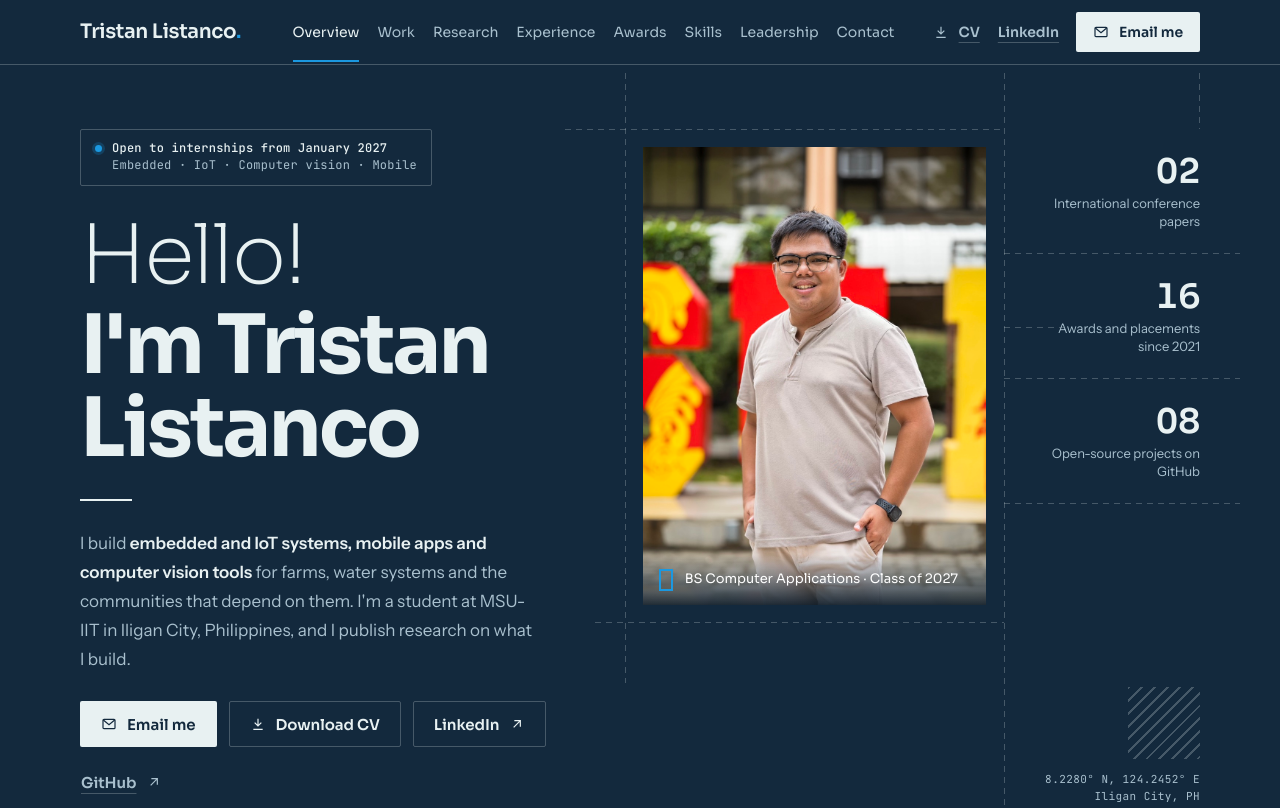
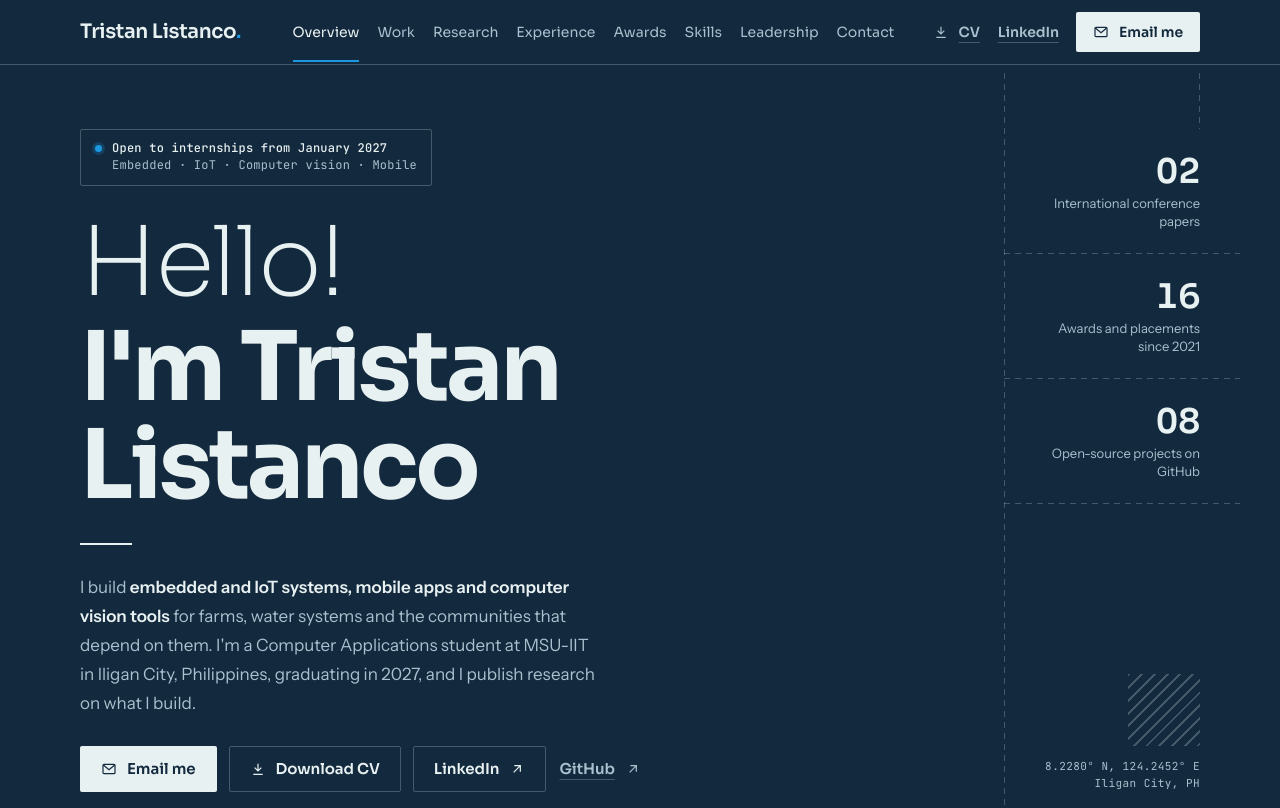
Before and after one commit to TristanListanco/TristanListanco.github.io, a plain HTML site: page index.html in a window 1280 px wide. Shown: the top 808 px of the page. Drawn offline with Linux system fonts and the light colour scheme.

Commit message:
Remove the hero photo
The hero is now two columns (intro and stats). The name is set
larger and the intro wider to balance the space, and the degree and
graduation year from the old photo caption move into the intro.

```diff
--- a/index.html
+++ b/index.html
@@ -317,7 +317,7 @@ html[data-view="contact"] #contact { display: flex; flex-direction: column; just
 
 .hero-grid {
   display: grid;
-  grid-template-columns: minmax(0, 1.12fr) minmax(0, 0.78fr) 196px;
+  grid-template-columns: minmax(0, 1fr) 196px;
   align-items: stretch;
   padding-top: clamp(32px, 5vw, 64px);
   position: relative;
@@ -331,11 +331,11 @@ html[data-view="contact"] #contact { display: flex; flex-direction: column; just
 .status strong { display: block; color: var(--band-fg); font-weight: 500; }
 .dot { width: 7px; height: 7px; margin-top: 5px; border-radius: 50%; background: var(--band-accent); box-shadow: 0 0 0 3px rgba(27,152,224,.22); flex: none; }
 
-.hero h1 { font-size: var(--step-4); line-height: 1.02; letter-spacing: -0.035em; font-weight: 700; }
+.hero h1 { font-size: clamp(2.75rem, 7.5vw, 6rem); line-height: 1.02; letter-spacing: -0.035em; font-weight: 700; }
 .hero h1 .hello { display: block; font-weight: 200; letter-spacing: -0.02em; margin-bottom: 0.08em; }
 .hero h1 .line { display: block; }
 .rule { width: 52px; height: 2px; background: var(--band-fg); display: block; }
-.intro { max-width: 40ch; color: var(--band-muted); font-size: 1.0625rem; line-height: 1.7; }
+.intro { max-width: 46ch; color: var(--band-muted); font-size: 1.0625rem; line-height: 1.7; }
 .intro strong { color: var(--band-fg); font-weight: 600; }
 
 /* Guide lines (the dashed construction grid) */
@@ -343,16 +343,6 @@ html[data-view="contact"] #contact { display: flex; flex-direction: column; just
 .gv { width: 1px; background: var(--dash-v); }
 .gh { height: 1px; background: var(--dash-h); }
 
-.hero-photo { position: relative; margin: 0; padding: 18px; align-self: start; }
-.hero-photo .frame { position: relative; overflow: hidden; background: #0f2234; }
-.hero-photo img { width: 100%; aspect-ratio: 3 / 4; object-fit: cover; object-position: 50% 22%; }
-.hero-photo figcaption {
-  position: absolute; left: 18px; right: 18px; bottom: 18px;
-  display: flex; align-items: center; gap: 12px;
-  padding: 14px 16px; background: linear-gradient(to top, rgba(10, 24, 37, .9), rgba(10, 24, 37, 0));
-  font: 500 0.8125rem/1.3 var(--font-display); color: #fff;
-}
-.nw { white-space: nowrap; }
 .badge-mark { width: 14px; height: 22px; border: 2px solid var(--band-accent); flex: none; }
 
 .hero-stats { position: relative; margin: 0; display: flex; flex-direction: column; text-align: right; }
@@ -371,12 +361,11 @@ html[data-view="contact"] #contact { display: flex; flex-direction: column; just
 @media (prefers-reduced-motion: no-preference) {
   .hero .gv { animation: drawV 1s cubic-bezier(.2,.7,.2,1) both; transform-origin: top; }
   .hero .gh { animation: drawH 1s cubic-bezier(.2,.7,.2,1) both; transform-origin: left; }
-  .hero-copy > *, .hero-photo .frame, .stat, .coords { animation: rise .7s cubic-bezier(.2,.7,.2,1) both; }
+  .hero-copy > *, .stat, .coords { animation: rise .7s cubic-bezier(.2,.7,.2,1) both; }
   .hero-copy > :nth-child(2) { animation-delay: .06s; }
   .hero-copy > :nth-child(3) { animation-delay: .12s; }
   .hero-copy > :nth-child(4) { animation-delay: .18s; }
   .hero-copy > :nth-child(5) { animation-delay: .24s; }
-  .hero-photo .frame { animation-delay: .1s; }
   .stat:nth-of-type(1) { animation-delay: .2s; }
   .stat:nth-of-type(2) { animation-delay: .28s; }
   .stat:nth-of-type(3) { animation-delay: .36s; }
@@ -620,7 +609,7 @@ html[data-view="contact"] #contact { display: flex; flex-direction: column; just
 
 /* ---------- Responsive ---------- */
 @media (max-width: 1080px) {
-  .hero-grid { grid-template-columns: minmax(0, 1fr) minmax(0, 0.8fr); }
+  .hero-grid { grid-template-columns: minmax(0, 1fr); }
   .hero-stats { grid-column: 1 / -1; flex-direction: row; text-align: left; margin-top: 24px; }
   .stat { flex: 1; padding: 22px 16px 22px 0; }
   .stat::after { display: none; }
@@ -659,8 +648,6 @@ html[data-view="contact"] #contact { display: flex; flex-direction: column; just
 @media (max-width: 640px) {
   .hero-grid { grid-template-columns: minmax(0, 1fr); }
   .hero-copy { padding-right: 0; }
-  .hero-photo { max-width: 400px; padding: 14px; margin-top: 24px; }
-  .hero-photo figcaption { left: 14px; right: 14px; bottom: 14px; }
   .hero-stats { flex-wrap: wrap; }
   .stat { flex: 1 1 30%; padding-right: 8px; }
   .stat + .stat { padding-left: 12px; }
@@ -682,7 +669,6 @@ html[data-view="contact"] #contact { display: flex; flex-direction: column; just
   .gallery { gap: 10px; }
   .about-photo, .about-more { display: none; }
   .hero-stats { order: 1; }
-  .hero-photo { order: 2; }
   .xp { grid-template-columns: minmax(0, 1fr) auto; }
   .xp .when { grid-column: 1; grid-row: 1; }
   .xp .role { grid-column: 2; grid-row: 1; }
@@ -736,7 +722,7 @@ html[data-view="contact"] #contact { display: flex; flex-direction: column; just
         <p class="status"><span class="dot" aria-hidden="true"></span><span><strong>Open to internships from January 2027</strong>Embedded · IoT · Computer vision · Mobile</span></p>
         <h1><span class="hello">Hello!</span> <span class="line">I'm Tristan</span> <span class="line">Listanco</span></h1>
         <span class="rule" aria-hidden="true"></span>
-        <p class="intro">I build <strong>embedded and IoT systems, mobile apps and computer vision tools</strong> for farms, water systems and the communities that depend on them. I'm a student at MSU-IIT in Iligan City, Philippines, and I publish research on what I build.</p>
+        <p class="intro">I build <strong>embedded and IoT systems, mobile apps and computer vision tools</strong> for farms, water systems and the communities that depend on them. I'm a Computer Applications student at MSU-IIT in Iligan City, Philippines, graduating in 2027, and I publish research on what I build.</p>
         <div class="actions">
           <a class="btn btn-primary" href="mailto:tristan.listanco@g.msuiit.edu.ph?subject=Hello%20Tristan">
             <svg viewBox="0 0 24 24" fill="none" stroke="currentColor" stroke-width="1.8" aria-hidden="true"><rect x="3" y="5" width="18" height="14" rx="1.5"/><path d="m3.5 6 8.5 7 8.5-7"/></svg>
@@ -750,17 +736,6 @@ html[data-view="contact"] #contact { display: flex; flex-direction: column; just
           <a class="btn btn-link" href="https://github.com/TristanListanco" target="_blank" rel="noopener">GitHub <svg class="arrow" viewBox="0 0 24 24" fill="none" stroke="currentColor" stroke-width="1.8" aria-hidden="true"><path d="M7 17 17 7M8 7h9v9"/></svg></a>
         </div>
       </div>
-
-      <figure class="hero-photo">
-        <span class="g gv hide-sm" style="left:0; top:-56px; bottom:-60px"></span>
-        <span class="g gh" style="top:0; left:-60px; right:0"></span>
-        <span class="g gh" style="bottom:0; left:-30px; right:0"></span>
-        <span class="g gh hide-sm" style="top:40%; left:100%; width:60px"></span>
-        <div class="frame">
-          <img src="assets/tristan-portrait-edited.jpg" alt="Tristan Listanco smiling on the MSU-IIT campus" width="933" height="1400" fetchpriority="high">
-        </div>
-        <figcaption><span class="badge-mark" aria-hidden="true"></span><span>BS Computer Applications · <span class="nw">Class of 2027</span></span></figcaption>
-      </figure>
 
       <div class="hero-stats">
         <span class="g gv" style="left:0; top:-56px; bottom:-60px"></span>
```
Also changed, not shown: assets/tristan-portrait-edited.jpg (deleted).
